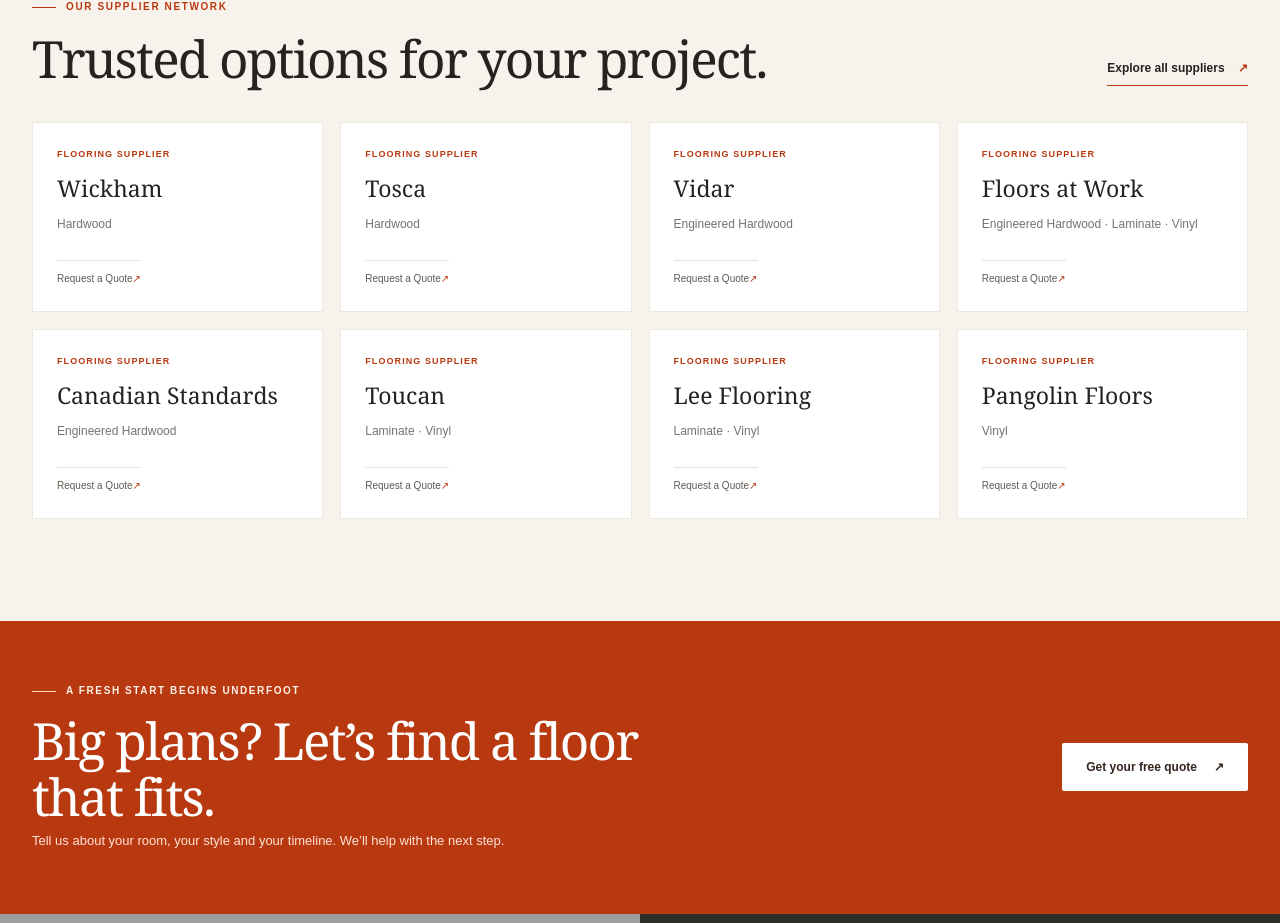
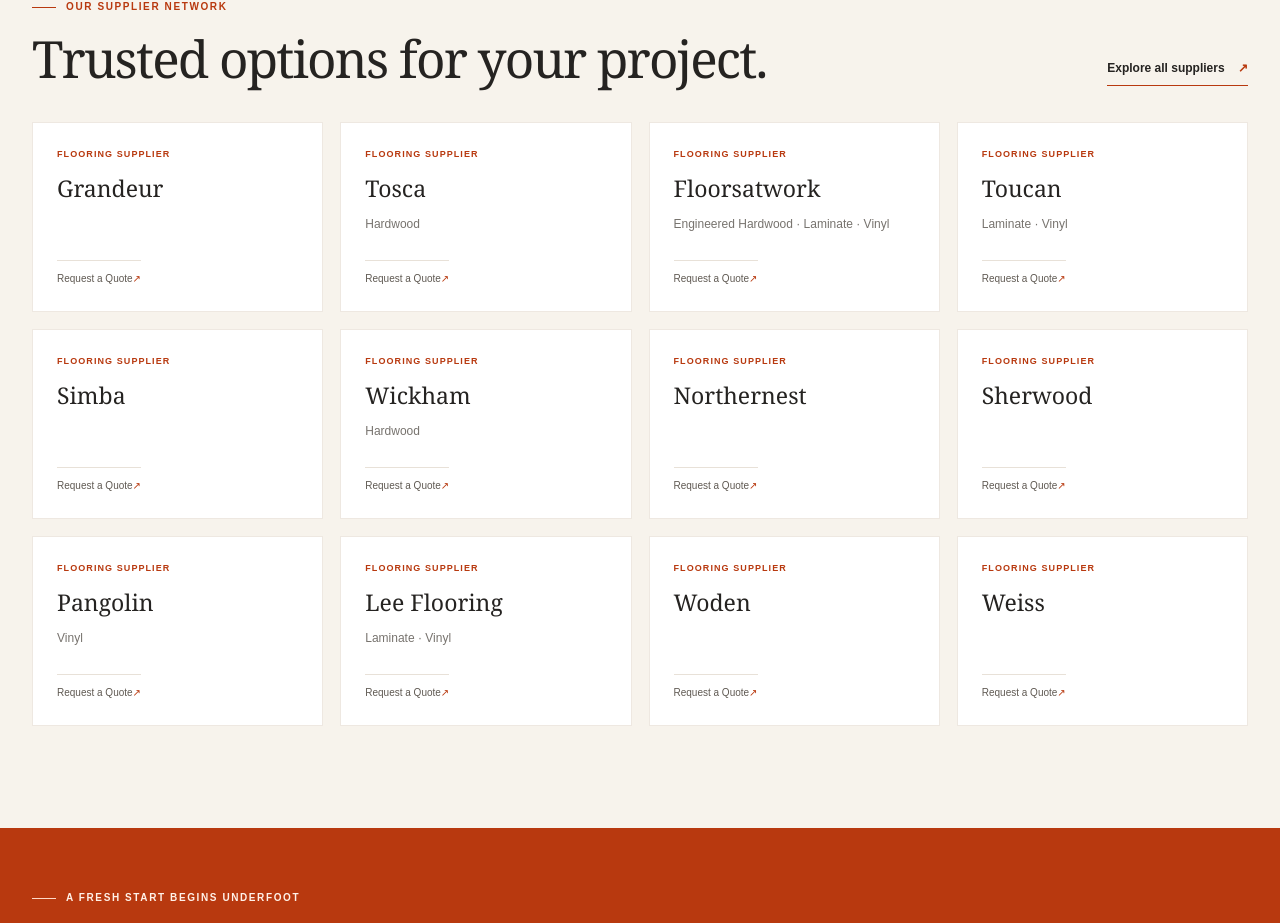
Before and after one commit to truefoxaiinc/vcare-nextjs-redesign, a Next.js app: page / in a window 1280 px wide. Shown: the part 1638-2561 px from the top of the page. Built offline with nearby package versions, Linux system fonts and the light colour scheme; no server answers; grey boxes are pictures that could not be loaded.

Commit message:
feat: use client-approved supplier list and restrict public catalogue

```diff
--- a/src/data/catalog.ts
+++ b/src/data/catalog.ts
@@ -53,29 +53,38 @@ export const categories: FloorCategory[] = [
     slug: 'engineered-hardwood',
     note: 'Real wood, thoughtfully built',
     image: photo('photo-1600607687939-ce8a6c25118c'),
-    suppliers: ['Vidar', 'Floors at Work', 'Canadian Standards']
+    suppliers: ['Floorsatwork']
   },
   {
     title: 'Laminate',
     slug: 'laminate',
     note: 'Everyday durability, beautifully done',
     image: photo('photo-1600566753086-00f18fb6b3ea'),
-    suppliers: ['Toucan', 'Floors at Work', 'Lee Flooring']
+    suppliers: ['Toucan', 'Floorsatwork', 'Lee Flooring']
   },
   {
     title: 'Vinyl',
     slug: 'vinyl',
     note: 'Water-ready style for busy homes',
     image: photo('photo-1600573472591-ee6b68d14c68'),
-    suppliers: ['Toucan', 'Floors at Work', 'Pangolin Floors', 'Lee Flooring']
+    suppliers: ['Toucan', 'Floorsatwork', 'Pangolin', 'Lee Flooring']
   }
 ];
 
-export const suppliers: Supplier[] = [...new Set(categories.flatMap(category => category.suppliers))]
-  .map(name => ({
-    name,
-    categories: categories.filter(category => category.suppliers.includes(name)).map(category => category.title)
-  }));
+/** Client-approved supplier names. Do not infer product ranges for unclassified suppliers. */
+export const suppliers: Supplier[] = [
+  'Grandeur', 'Tosca', 'Floorsatwork', 'Toucan', 'Simba', 'Wickham',
+  'Northernest', 'Sherwood', 'Pangolin', 'Lee Flooring', 'Woden', 'Weiss'
+].map(name => ({
+  name,
+  categories: categories.filter(category => category.suppliers.includes(name)).map(category => category.title)
+}));
+
+const approvedSupplierAliases: Record<string, string> = {
+  'Floors at Work': 'Floorsatwork',
+  'Pangolin Floors': 'Pangolin'
+};
+const approvedSupplierNames = new Set(suppliers.map(supplier => supplier.name));
 
 const existingProductRecords: Product[] = [
   {
@@ -232,7 +241,9 @@ export function isProductPublishable(product: Product): boolean {
     product.sourceStatus === 'verified';
 }
 
-export const publishedProducts = products.filter(isProductPublishable);
+export const publishedProducts = products.filter(product =>
+  isProductPublishable(product) && approvedSupplierNames.has(approvedSupplierAliases[product.supplier] ?? product.supplier)
+);
 
 export const posts = [
   {slug:'is-it-essential-to-hire-a-flooring-installer-for-your-home',title:'Is It Essential to Hire a Flooring Installer for Your Home?',category:'Installation',date:'March 11, 2024',excerpt:'A closer look at when professional installation can protect your investment and help a renovation go smoothly.',image:photo('photo-1600607687939-ce8a6c25118c')},
```
